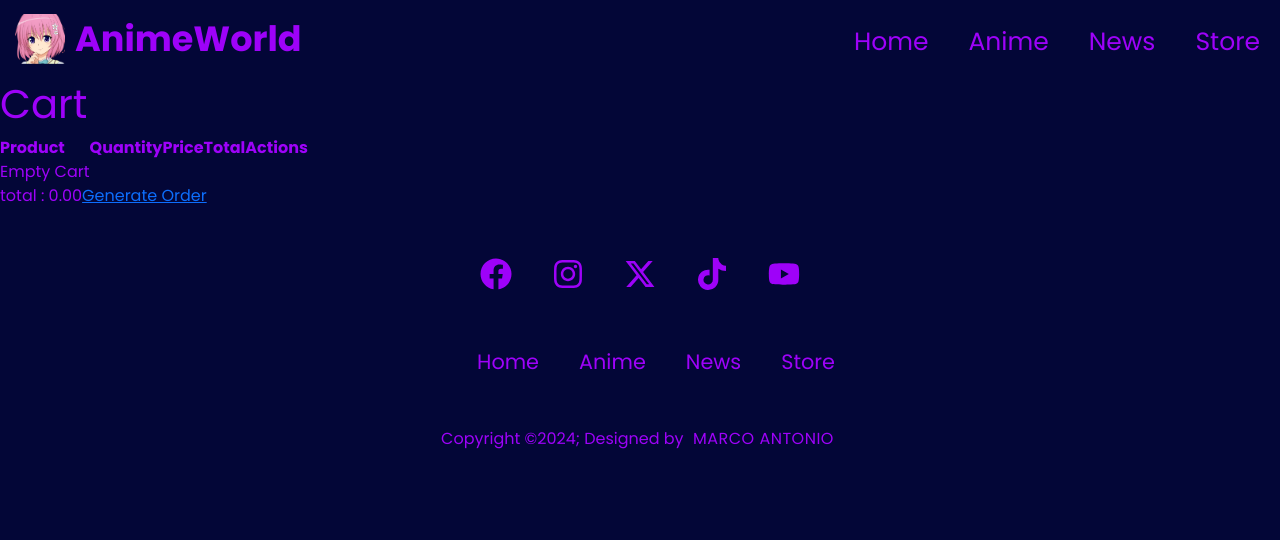
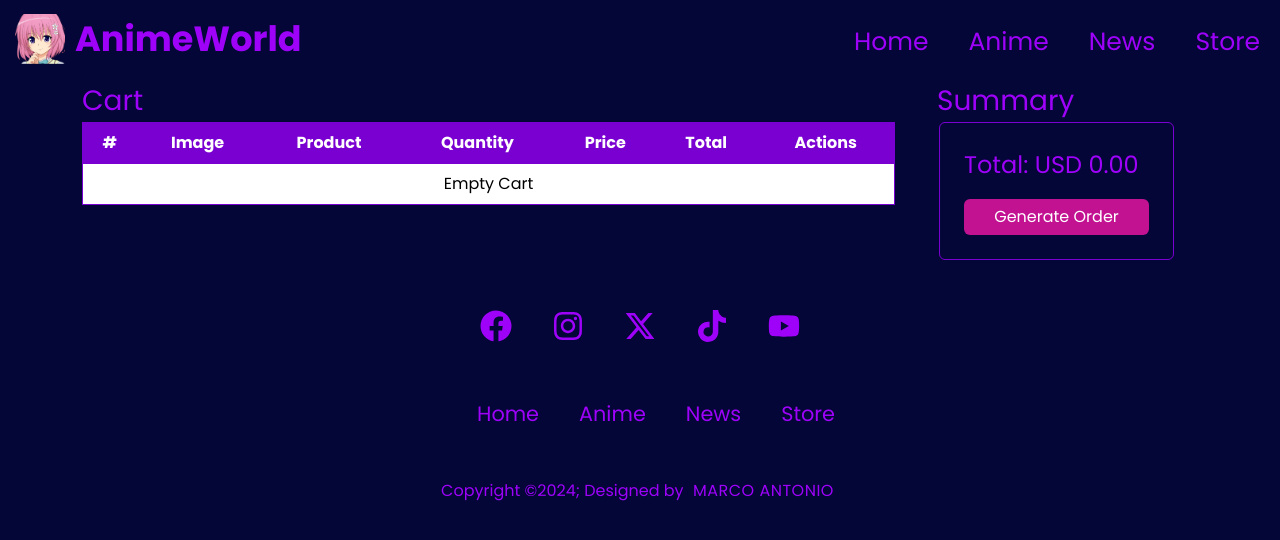
Before and after one commit to marco-soria/animeworld3f, a React (Vite) app: page /cart in a window 1280 px wide. Shown: the top 540 px of the page. Built offline with nearby package versions, Linux system fonts and the light colour scheme.

Commit message:
cartstyle v1

```diff
--- a/src/pages/auth/Login.jsx
+++ b/src/pages/auth/Login.jsx
@@ -21,7 +21,7 @@ export const Login = () => {
 
     postLoginService(credentials).then((data) => {
       if (!data) {
-        alert("Usuario o contraseña incorrectos");
+        alert("Incorrect credentials");
         return;
       }
 
@@ -40,7 +40,7 @@ export const Login = () => {
       >
         <div className="flex flex-col gap-2">
           <label htmlFor="password" className="w-full">
-            Usuario
+            Username
           </label>
           <input
             id="username"
@@ -52,7 +52,7 @@ export const Login = () => {
         </div>
         <div className="flex flex-col gap-2">
           <label htmlFor="password" className="w-full">
-            Contraseña
+            Password
           </label>
           <input
             id="password"
@@ -69,7 +69,7 @@ export const Login = () => {
           Ingresar
         </button>
       </form>
-      <Link to="/register">Nuevo Cliente</Link>
+      <Link to="/register">Sign Up</Link>
     </div>
   );
 };
--- /dev/null
+++ b/src/pages/cart/Cart.css
@@ -0,0 +1,33 @@
+table {
+    border-color: #7a00d1 !important;
+
+}
+
+.tr-cartheader th {
+    background-color: #7a00d1 !important;
+    color: white !important;
+}
+
+.tr-cartcontent td {
+    background-color: #030637 !important;
+    color: #9e02f9 !important;
+}
+
+.summary {
+    background-color: #030637;
+    border-color: #7a00d1 ;
+    margin-left: 20px;
+
+}
+
+.generateOrder {
+    background-color: #C21292;
+    color:white;
+    border: #C21292
+}
+
+.generateOrder:hover {
+    background-color: #910A67 !important;
+    color:white !important;
+    border: #910A67 !important;
+}
--- a/src/pages/cart/Cart.jsx
+++ b/src/pages/cart/Cart.jsx
@@ -1,48 +1,105 @@
-import { useState } from "react";
+import React, { useState } from "react";
 import { Link } from "react-router-dom";
+import './Cart.css';
 
 export const Cart = () => {
   const [cart, setCart] = useState(
     JSON.parse(localStorage.getItem("cart")) || []
   );
 
+  // Variable de estado para el número de productos en el carrito
+  const [productCount, setProductCount] = useState(cart.length);
+
   const handleDeleteProduct = (id) => {
     const newCart = cart.filter((product) => product.id !== id);
     setCart(newCart);
+    localStorage.setItem("cart", JSON.stringify(newCart));
+    setProductCount(newCart.length); // Actualizar el número de productos
+  };
 
-    localStorage.setItem("cart", JSON.stringify(newCart));
+  const handleDecreaseQuantity = (id) => {
+    const updatedCart = cart.map((product) => {
+      if (product.id === id && product.quantity > 1) {
+        return {
+          ...product,
+          quantity: product.quantity - 1,
+          total: (product.quantity - 1) * product.price,
+        };
+      }
+      return product;
+    });
+    setCart(updatedCart);
+    localStorage.setItem("cart", JSON.stringify(updatedCart));
+  };
 
+  const handleIncreaseQuantity = (id) => {
+    const updatedCart = cart.map((product) => {
+      if (product.id === id) {
+        return {
+          ...product,
+          quantity: product.quantity + 1,
+          total: (product.quantity + 1) * product.price,
+        };
+      }
+      return product;
+    });
+    setCart(updatedCart);
+    localStorage.setItem("cart", JSON.stringify(updatedCart));
   };
 
   const total = cart.reduce((acc, product) => acc + parseFloat(product.total), 0);
 
-
   return (
-    <div style={{ marginTop: '80px' }}>
-      <h1>Cart</h1>
-      <table>
+    <div className="container" style={{ marginTop: '80px' }}>
+      <div className="row">
+      <div className="col-md-9 fs-3">Cart</div>
+      <div className="col-md-3 fs-3">Summary</div>
+      <div className="row">
+        <div className="col-md-9">
+          <table className="table table-bordered text-center align-middle">
             <thead>
-          <tr>
-            <th>Product</th>
-            <th>Quantity</th>
-            <th>Price</th>
-            <th>Total</th>
-            <th>Actions</th>
+              <tr className="tr-cartheader">
+                <th scope="col">#</th>
+                <th scope="col">Image</th>
+                <th scope="col">Product</th>
+                <th scope="col">Quantity</th>
+                <th scope="col">Price</th>
+                <th scope="col">Total</th>
+                <th scope="col">Actions</th>
               </tr>
             </thead>
             <tbody>
               {cart.length > 0 ? (
-            cart.map((product) => (
-              <tr key={product.id}>
+                cart.map((product, index) => (
+                  <tr className="tr-cartcontent" key={product.id}>
+                    <td>{index + 1}</td> {/* Números secuenciales */}
+                    <td><img src={product.image} style={{ height: "150px", width: "100px" }} alt={product.name} /></td>
                     <td>{product.name}</td>
-                <td>{product.quantity}</td>
+                    <td>
+                      {product.quantity}
+                    </td>
                     <td>{product.price}</td>
                     <td>{product.total}</td>
                     <td>
                       <button
                         type="button"
+                        onClick={() => handleDecreaseQuantity(product.id)}
+                        className="btn btn-secondary btn-sm"
+                        disabled={product.quantity <= 1}
+                      >
+                        -
+                      </button>
+                      <button
+                        type="button"
+                        onClick={() => handleIncreaseQuantity(product.id)}
+                        className="btn btn-success btn-sm"
+                      >
+                        +
+                      </button>
+                      <button
+                        type="button"
                         onClick={() => handleDeleteProduct(product.id)}
-                    className="p-3 bg-white text-gray-900"
+                        className="btn btn-danger btn-sm"
                       >
                         X
                       </button>
@@ -51,13 +108,20 @@ export const Cart = () => {
                 ))
               ) : (
                 <tr>
-              <td>Empty Cart</td>
+                  <td colSpan="7">Empty Cart</td>
                 </tr>
               )}
             </tbody>
           </table>
-      <span>total : {parseFloat(total).toFixed(2)}</span>
-      <Link to='/order'>Generate Order</Link>
+        </div>
+        <div className="col-md-3">
+          <div className="card summary p-4">
+          <p className="fs-4"> Total: USD {parseFloat(total).toFixed(2)}</p>
+          <Link to='/order' className="btn btn-secondary generateOrder">Generate Order</Link>
+          </div>
+        </div>
+      </div>
+      </div>
     </div>
   );
 };
--- a/src/pages/home/AnimeGif.jsx
+++ b/src/pages/home/AnimeGif.jsx
@@ -10,17 +10,17 @@ const AnimeGif = () => {
     <div className="row d-flex justify-content-center">
         <div className="col-md-4 mb-3">
             <div className="card border-0">
-                <img src={ Sakura } className="card w-100" style={{height: '70vh',  objectFit: 'cover', border: 'solid 1px #9500ff'}} alt=""/>
+                <img src={ Sakura } className="card w-100" style={{height: '600px',  objectFit: 'cover', border: 'solid 1px #9500ff'}} alt=""/>
             </div>
         </div>
         <div className="col-md-4 mb-3">
             <div className="card border-0">
-                <img src={ Rikka } className="card w-100" style={{height: '70vh',  objectFit: 'cover', border: 'solid 1px #9500ff'}} alt=""/>
+                <img src={ Rikka } className="card w-100" style={{height: '600px',  objectFit: 'cover', border: 'solid 1px #9500ff'}} alt=""/>
             </div>
         </div>
         <div className="col-md-4 mb-2">
             <div className="card border-0">
-                <img src={ Chika } className="card w-100" style={{height: '70vh',  objectFit: 'cover', border: 'solid 1px #9500ff'}} alt=""/>
+                <img src={ Chika } className="card w-100" style={{height: '600px',  objectFit: 'cover', border: 'solid 1px #9500ff'}} alt=""/>
             </div>
         </div>
     </div>
```
Lines whose indentation alone changed are shown as unchanged.
